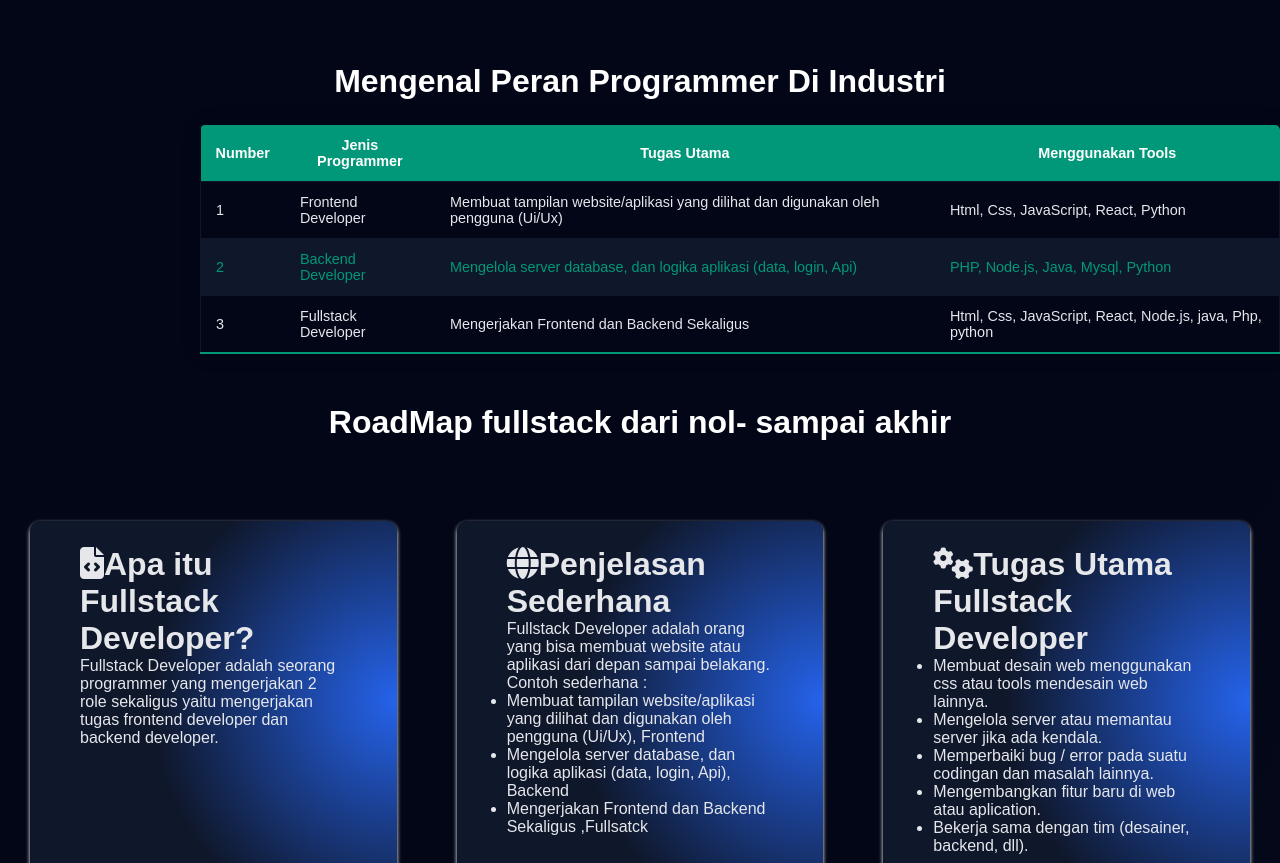
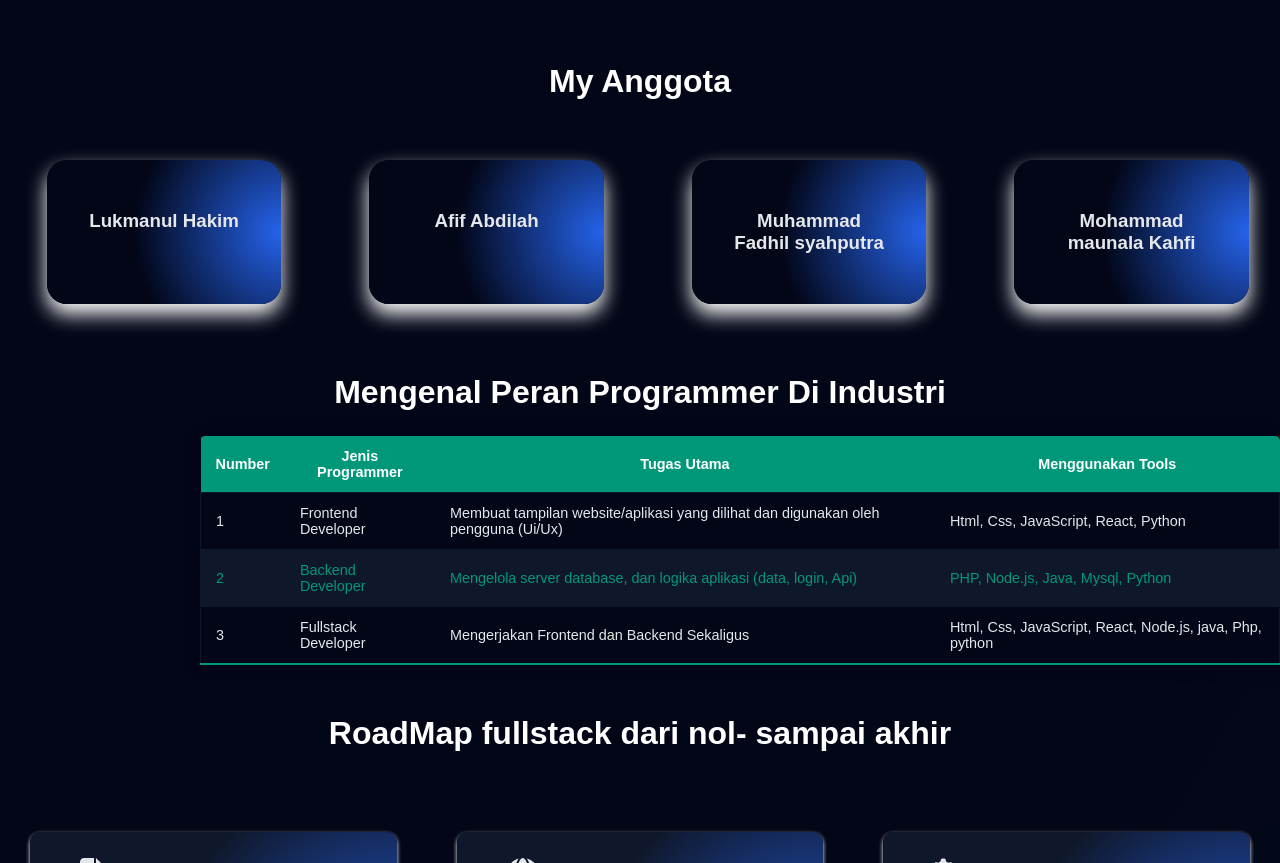
Before and after one commit to lukmanulhakim1103-mrt/roadmap-menjadi-programmer, a plain HTML site: page index.html in a window 1280 px wide. Shown: the part 929-1792 px from the top of the page. Drawn offline with Linux system fonts and the light colour scheme.

Commit message:
Update index.html

```diff
--- a/index.html
+++ b/index.html
@@ -118,6 +118,41 @@
         @keyframes spin {
             from { transform: translateX(0); }
             to { transform: translateX(-100%); }
+        }
+
+        .kedul h1{
+            text-align: center;
+            color: white;
+            margin-top: 50px;
+            margin-bottom: 60px;
+        }
+
+        .kelompok{
+            display: grid;
+            grid-template-columns: 2fr 2fr 2fr 2fr;
+            justify-content: center;
+            gap: 10px;
+            margin-bottom: 70px;
+        }
+
+        .anggota{
+            width: 75%;
+            background: radial-gradient(circle at right, #2563eb, #020617 60%);
+            padding: 50px 40px;
+            box-shadow: 0 10px 20px white;
+            text-align: center;
+            margin-left: 15%;
+            border-radius: 20px;
+            font-family: sans-serif;
+            font-size: 16px;
+            transition: all 1s ease;
+        }
+
+        .anggota:hover{
+            background: radial-gradient(circle at right, #2563eb, white 60%);
+            color: black;
+            transform: translateY(-15px);
+            box-shadow: 0 10px 20px black;
         }
 
         .tdul h1{
@@ -348,6 +383,14 @@
             <div class="bg"><img src="i9.jpeg" alt="9"></div>
             <div class="bg"><img src="i10.jpeg" alt="10"></div>
         </div>
+    </div>
+
+    <div class="kedul"><h1>My Anggota</h1></div>
+    <div class="kelompok">
+        <div class="anggota"><h3>Lukmanul Hakim</h3></div>
+        <div class="anggota"><h3>Afif Abdilah</h3></div>
+        <div class="anggota"><h3>Muhammad Fadhil syahputra</h3></div>
+        <div class="anggota"><h3>Mohammad maunala Kahfi</h3></div>
     </div>
 
     <div class="tdul"><h1>Mengenal Peran Programmer Di Industri</h1></div>
```
